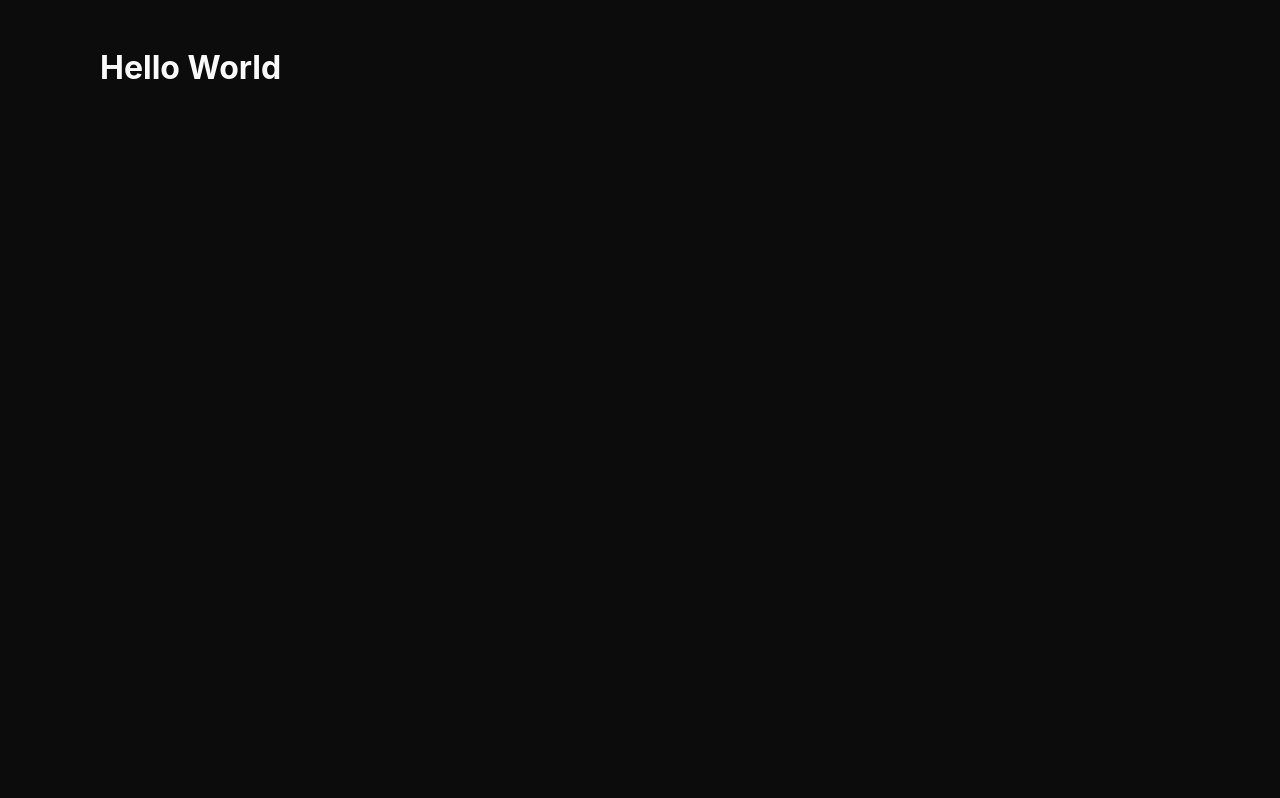
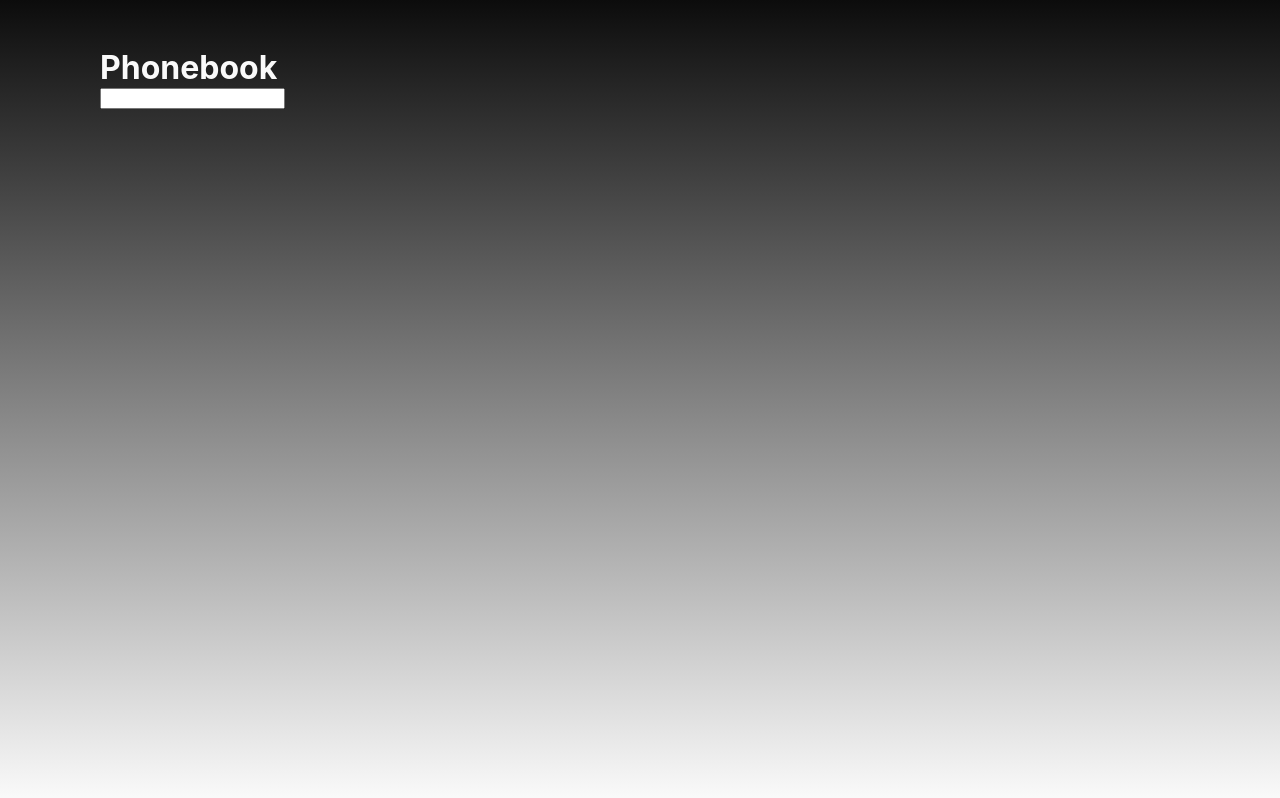
Before and after one commit to grizeus/goit-react-hw-08, a React (Vite) app: page / in a window 1280 px wide. Built offline with nearby package versions, Linux system fonts and the light colour scheme.

Commit message:
add core components (#1)

```diff
--- a/src/components/App/App.jsx
+++ b/src/components/App/App.jsx
@@ -1,12 +1,17 @@
 // import css from './App.module.css'
+import ContactForm from '../ContactForm/ContactForm';
+import ContactList from '../ContactList/ContactList';
+import SearchBox from '../SearchBox/SearchBox';
 
 function App() {
-
   return (
-    <>
-    <h1>Hello World</h1>
-    </>
-  )
+    <div>
+      <h1>Phonebook</h1>
+      <ContactForm />
+      <SearchBox />
+      <ContactList />
+    </div>
+  );
 }
 
-export default App
+export default App;
--- /dev/null
+++ b/src/components/ContactForm/ContactForm.jsx
@@ -0,0 +1,5 @@
+const ContactForm = () => {
+  return <form></form>;
+};
+
+export default ContactForm;
--- /dev/null
+++ b/src/components/ContactList/ContactList.jsx
@@ -0,0 +1,5 @@
+const ContactList = () => {
+  return <div></div>;
+};
+
+export default ContactList;
--- /dev/null
+++ b/src/components/SearchBox/SearchBox.jsx
@@ -0,0 +1,5 @@
+const SearchBox = () => {
+  return <input type="text" />;
+};
+
+export default SearchBox;
--- a/src/index.css
+++ b/src/index.css
@@ -8,7 +8,7 @@ body {
   -moz-osx-font-smoothing: grayscale;
 
   color: #fafafa;
-  background-color: #0c0c0c;
+  background-image: linear-gradient(to bottom, #0c0c0c, #fafafa);
   background-repeat: no-repeat;
   background-attachment: fixed;
   background-size: cover;
```
Also changed, not shown: src/components/Contact/Contact.jsx (added, +11 -0 lines), src/components/Contact/Contact.module.css (added), src/components/ContactForm/ContactForm.module.css (added), src/components/ContactList/ContactList.module.css (added), src/components/SearchBox/SearchBox.module.css (added).
